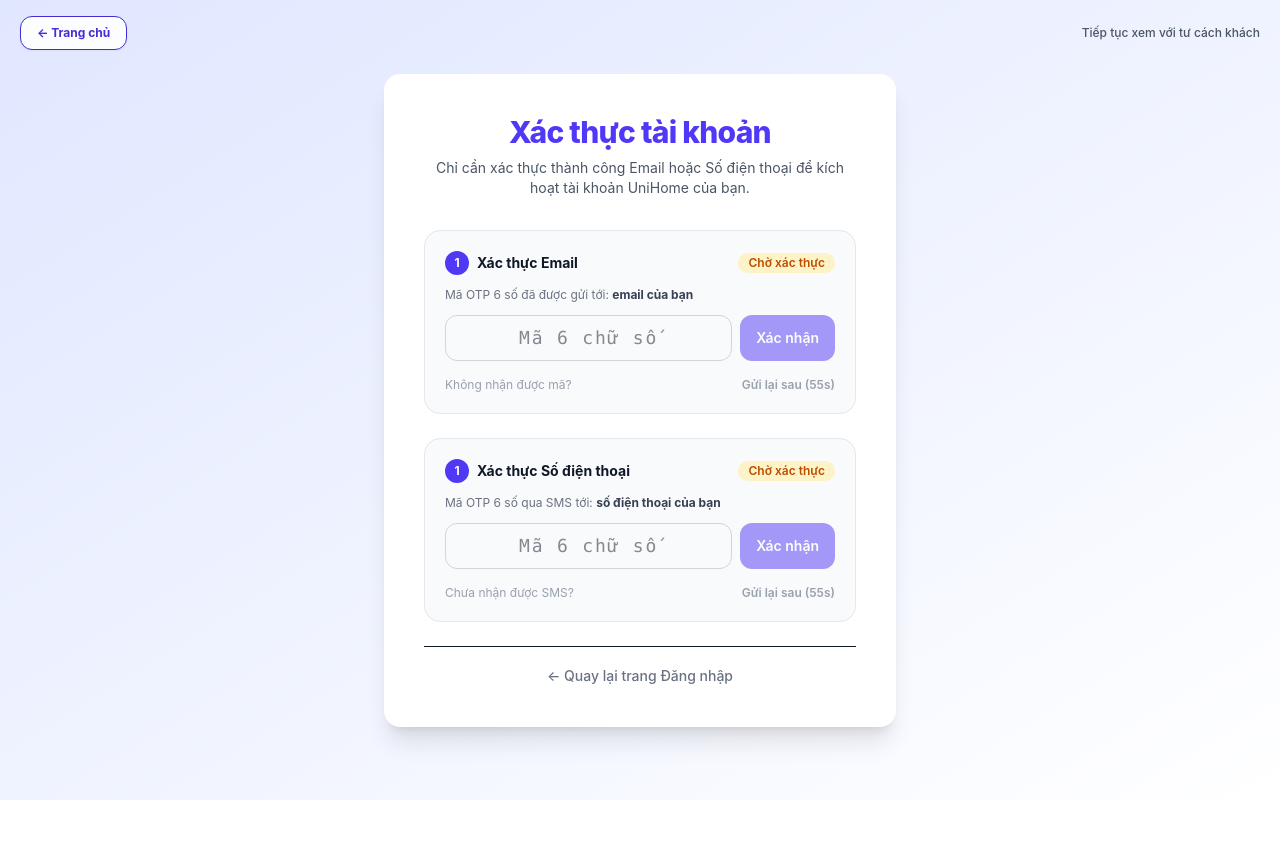
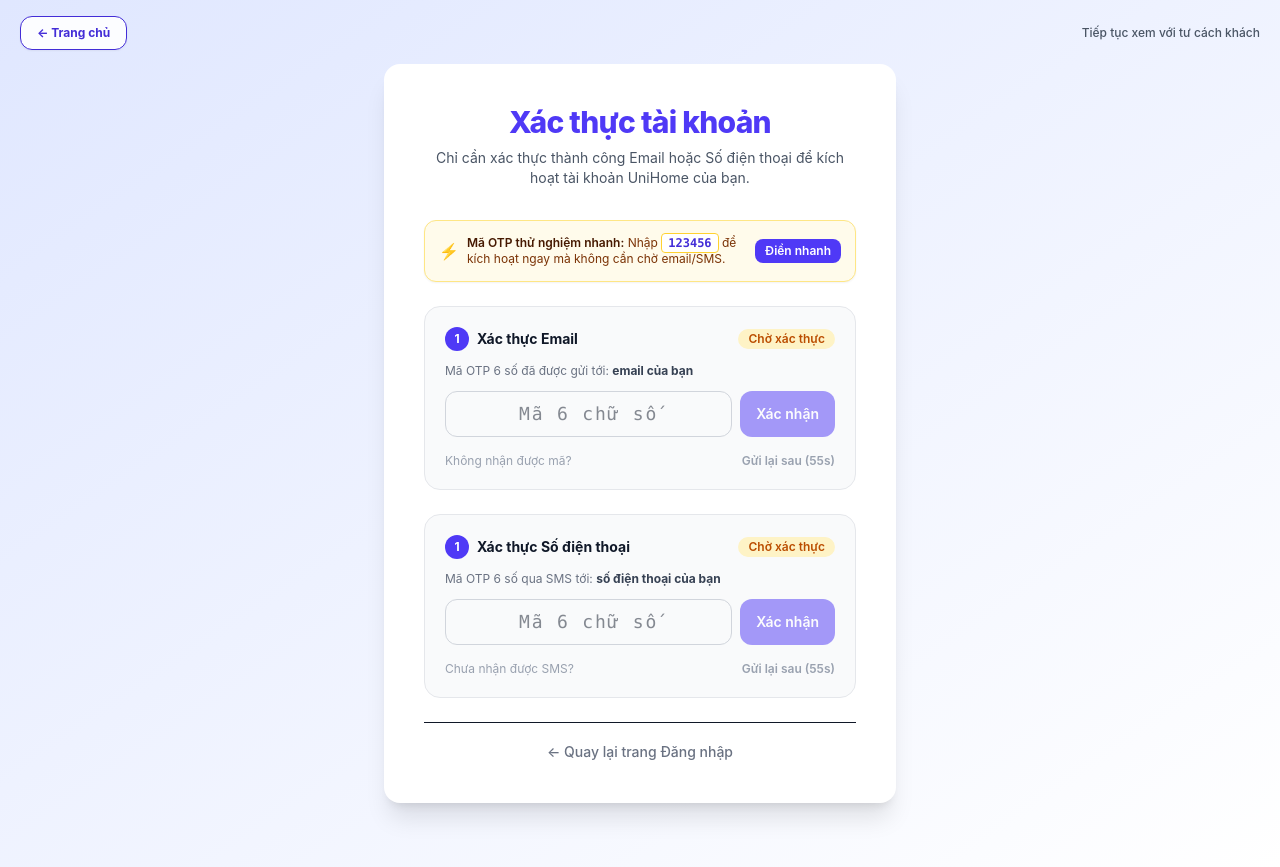
Before and after one commit to BaoHan260304/UniHome, a React (Vite) app in the folder frontend/: page /verify-otp in a window 1280 px wide. Before the commit the page ends 800 px from the top, so only its background shows below. Built offline with nearby package versions, Linux system fonts and the light colour scheme; no server answers.

Commit message:
perf(auth): make registration instant, enable bypass OTP 123456 and default Google client ID

```diff
--- a/frontend/src/components/SocialAuthSection.tsx
+++ b/frontend/src/components/SocialAuthSection.tsx
@@ -50,7 +50,7 @@ export default function SocialAuthSection({ from = '/', onError }: Props) {
   const nav = useNavigate();
   const googleRef = useRef<HTMLDivElement>(null);
 
-  const googleClientId = import.meta.env.VITE_GOOGLE_CLIENT_ID;
+  const googleClientId = import.meta.env.VITE_GOOGLE_CLIENT_ID || '677321146530-kgbfvsajpacefkt95e5j6l2ngc9lqm30.apps.googleusercontent.com';
   const fbAppId = import.meta.env.VITE_FACEBOOK_APP_ID;
 
   // Google state
--- a/frontend/src/pages/VerifyOtp.tsx
+++ b/frontend/src/pages/VerifyOtp.tsx
@@ -187,6 +187,28 @@ export default function VerifyOtp() {
           </div>
         ) : (
           <div className="space-y-6">
+            {/* Quick Demo OTP Hint */}
+            <div className="bg-amber-50 border border-amber-200 p-3.5 rounded-xl flex items-center justify-between text-xs text-amber-900 shadow-xs">
+              <div className="flex items-center gap-2">
+                <span className="text-base">⚡</span>
+                <div>
+                  <strong className="font-semibold text-amber-950">Mã OTP thử nghiệm nhanh:</strong> Nhập{' '}
+                  <span className="bg-white px-1.5 py-0.5 rounded border border-amber-300 font-mono font-bold text-indigo-700">123456</span>{' '}
+                  để kích hoạt ngay mà không cần chờ email/SMS.
+                </div>
+              </div>
+              <button
+                type="button"
+                onClick={() => {
+                  setEmailCode('123456');
+                  setPhoneCode('123456');
+                }}
+                className="ml-3 bg-indigo-600 hover:bg-indigo-700 text-white font-semibold px-2.5 py-1 rounded-lg text-xs whitespace-nowrap transition-colors"
+              >
+                Điền nhanh
+              </button>
+            </div>
+
             {/* Channel Selection if both available */}
             {email && phone && (
               <div className="flex bg-gray-100 p-1 rounded-xl">
```
Also changed, not shown: 2 other files (tests, documents, lock files or other folders).
